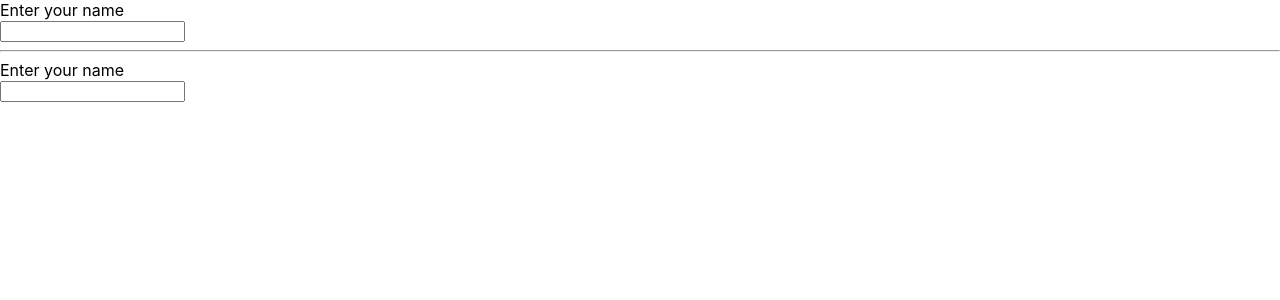
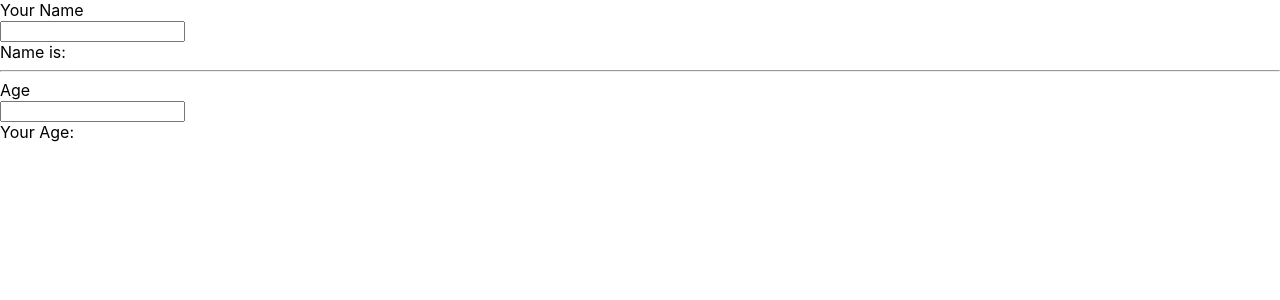
Before and after one commit to Adisak-KS/Mini-Project-CRUD-Basic-React-and-nodejs, a React (Create React App) app in the folder app/: page / in a window 1280 px wide. Shown: the top 300 px of the page. Built offline with nearby package versions, Linux system fonts and the light colour scheme.

Commit message:
React props

```diff
--- a/app/src/App.js
+++ b/app/src/App.js
@@ -13,9 +13,9 @@ function App() {
 
   return (
     <div className="">
-      <MyInput />
+      <MyInput label="Your Name" output="Name is" />
       <hr />
-      <MyInput />
+      <MyInput label="Age"  output="Your Age"/>
     </div>
   );
 }
--- a/app/src/components/MyInput.js
+++ b/app/src/components/MyInput.js
@@ -1,13 +1,15 @@
 import React, { useState } from 'react';
 
-function MyInput() {
+function MyInput(props) {
   const [name, setName] = useState('');
 
   return (
     <>
-      <div>Enter your name</div>
+      <div>{props.label}</div>
       <input onChange={(e) => setName(e.target.value)} />
-      <div>{name}</div>
+      <div>
+        {props.output}: {name}
+      </div>
     </>
   );
 }
```
